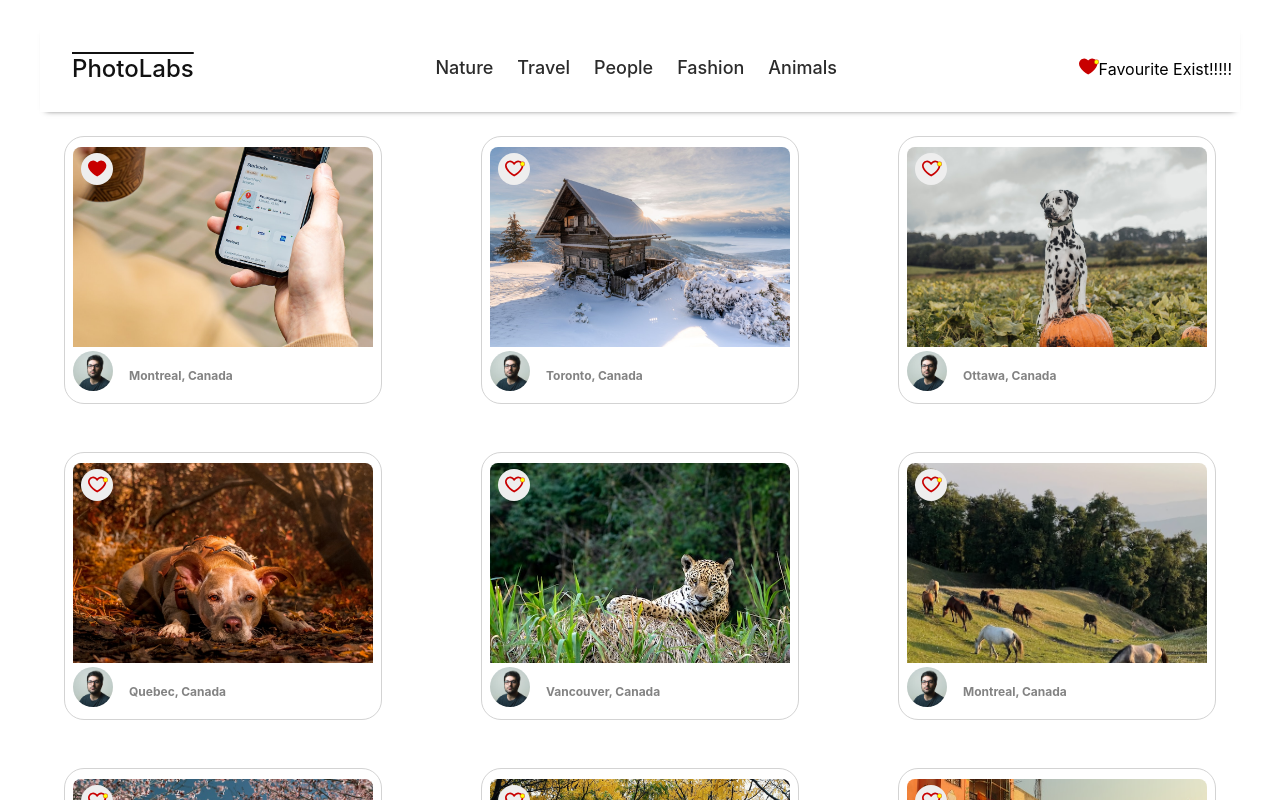
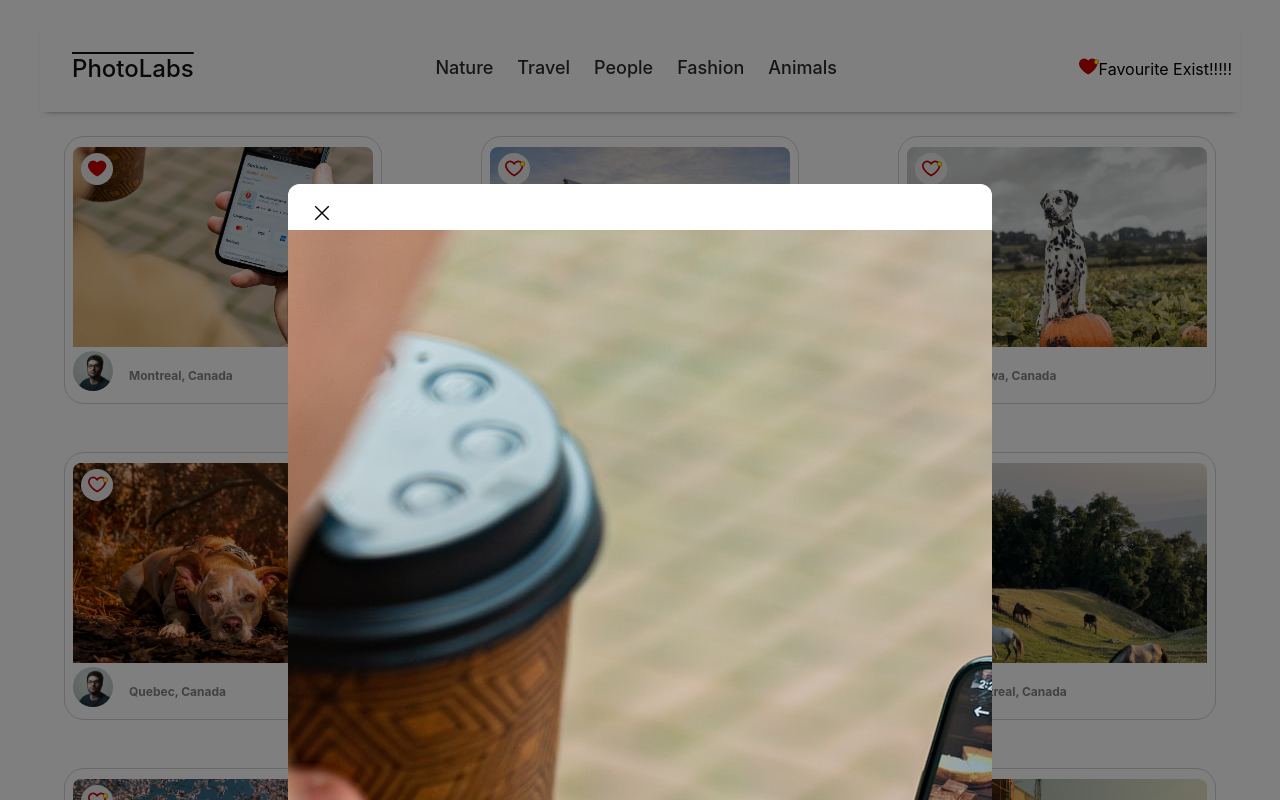
Before and after one commit to Aiman03at/photolabs, a React (Create React App) app in the folder frontend/: page / in a window 1280 px wide. Both pictures are taken after a click on the element 97 px from the left and 170 px from the top of the page. Shown: the top 800 px of the page. Built offline with nearby package versions, Linux system fonts and the light colour scheme; the HTML template or start-up script is replaced by a standard one.

Commit message:
Add Modal functionality

```diff
--- a/frontend/src/App.jsx
+++ b/frontend/src/App.jsx
@@ -4,6 +4,8 @@
 import './App.scss';
 
 import HomeRoute from 'routes/HomeRoute';
+
+
 
 // Note: Rendering a single component to build components in isolation
 const App = () => {
@@ -36,6 +38,7 @@
     favoritePhotos={favoritePhotos}
     toggleFavorite={toggleFavorite}
     />
+
     </div>
 
   );
--- a/frontend/src/components/PhotoList.jsx
+++ b/frontend/src/components/PhotoList.jsx
@@ -17,6 +17,7 @@
           sampleDataForPhotoListItem = {photo}
           favoritePhotos={props.favoritePhotos}
           toggleFavorite={props.toggleFavorite}
+          openModal={props.openModal}
 
         />
       ))}
--- a/frontend/src/components/PhotoListItem.jsx
+++ b/frontend/src/components/PhotoListItem.jsx
@@ -10,7 +10,7 @@
   const isFavorited = props.favoritePhotos.some((favPhoto) => favPhoto.id === props.sampleDataForPhotoListItem.id);
 
   return (
-    <div className="photo-list__item">
+    <div className="photo-list__item"  onClick={() => props.openModal(props.sampleDataForPhotoListItem)}>
       <PhotoFavButton
         isSelected={isFavorited}
         onClick={() => props.toggleFavorite(props.sampleDataForPhotoListItem)}
--- a/frontend/src/routes/HomeRoute.jsx
+++ b/frontend/src/routes/HomeRoute.jsx
@@ -1,23 +1,50 @@
-import React from 'react';
+import React, {useState}from 'react';
 
 import '../styles/HomeRoute.scss';
 
 import TopNavigation from 'components/TopNavigationBar';
 
 import PhotoList from 'components/PhotoList';
+import PhotoDetailsModal from './PhotoDetailsModal';
+
 
 
 const HomeRoute = (props) => {
+
+  const [isModalOpen, setIsModalOpen] = useState(false);
+  const [selectedPhoto, setSelectedPhoto] = useState(null);
+
+  const openModal = (photo) => {
+    setSelectedPhoto(photo);
+    setIsModalOpen(true);
+  };
+
+  const closeModal = () => {
+    setIsModalOpen(false);
+    setSelectedPhoto(null);
+  };
+
+  const isFavPhotoExist = props.favoritePhotos.length > 0;
   return (
     <div className="home-route">
 
       <TopNavigation topics={props.topics}
-      favoritePhotos={props.favoritePhotos}/>
+      isFavPhotoExist={isFavPhotoExist}
+      openModal={openModal}/>
 
 
       <PhotoList photos={props.photos}
       favoritePhotos={props.favoritePhotos}
-      toggleFavorite={props.toggleFavorite}/>
+      toggleFavorite={props.toggleFavorite}
+      openModal={openModal} />
+
+
+        {isModalOpen && (
+        <PhotoDetailsModal
+          photo={selectedPhoto}
+          closeModal={closeModal}
+        />
+      )}
 
 
     </div>
--- a/frontend/src/routes/PhotoDetailsModal.jsx
+++ b/frontend/src/routes/PhotoDetailsModal.jsx
@@ -3,12 +3,18 @@
 import '../styles/PhotoDetailsModal.scss'
 import closeSymbol from '../assets/closeSymbol.svg';
 
-const PhotoDetailsModal = () => {
+const PhotoDetailsModal = (props) => {
   return (
     <div className="photo-details-modal">
-      <button className="photo-details-modal__close-button">
+      <button className="photo-details-modal__close-button" onClick={props.closeModal}>
         <img src={closeSymbol} alt="close symbol" />
       </button>
+      {props.photo && (
+        <div className="photo-details-modal__content">
+          <img src={props.photo.urls.regular} alt="Photo detail" />
+          <p>{props.photo.description}</p> {/* Example detail */}
+        </div>
+      )}
     </div>
   )
 };
```
Also changed, not shown: frontend/src/components/HomeRoute.jsx (deleted, +0 -15 lines).
